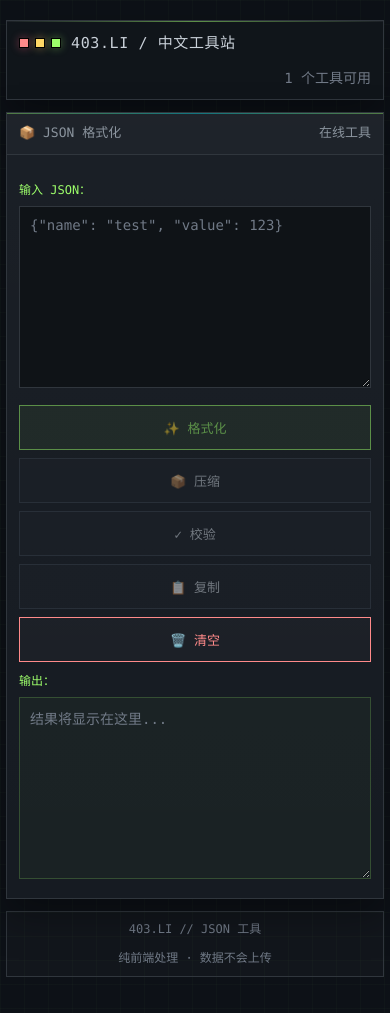
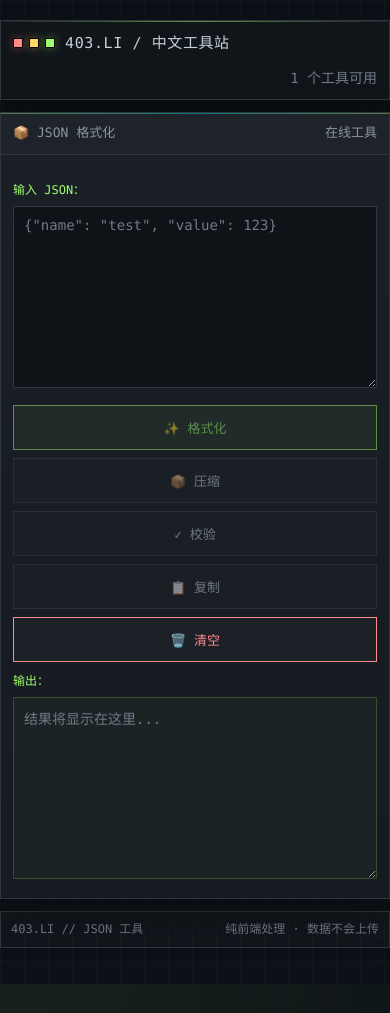
Before and after one commit to Xue-LC/403-li, a Vue app: page /tools/json in a window 390 px wide. After the commit the page ends 984 px from the top, so only its background shows below. Built offline with nearby package versions, Linux system fonts and the light colour scheme; a web font is replaced by a local one.

Commit message:
fix: 移动端主页容器宽度 100%，与工具页一致

```diff
--- a/src/assets/styles.css
+++ b/src/assets/styles.css
@@ -484,8 +484,8 @@ body::after {
   padding: 10px 12px;
   display: flex;
   justify-content: space-between;
-  gap: 12px;
-  flex-wrap: nowrap;
+  gap: 10px;
+  flex-wrap: wrap;
   font-family: var(--mono);
   font-size: 13px; /* 底栏 13px */
   color: var(--dim);
@@ -495,7 +495,8 @@ body::after {
 /* === Responsive === */
 @media (max-width: 640px) {
   .app {
-    width: min(var(--max), calc(100vw - 12px));
+    width: 100%;
+    max-width: 100%;
   }
 
   .topbar {
@@ -536,10 +537,6 @@ body::after {
 
   .footer {
     font-size: 12px; /* 移动端底栏 12px */
-    flex-direction: column;
-    gap: 6px;
-    text-align: center;
-    padding: 12px;
   }
 }
 
```
